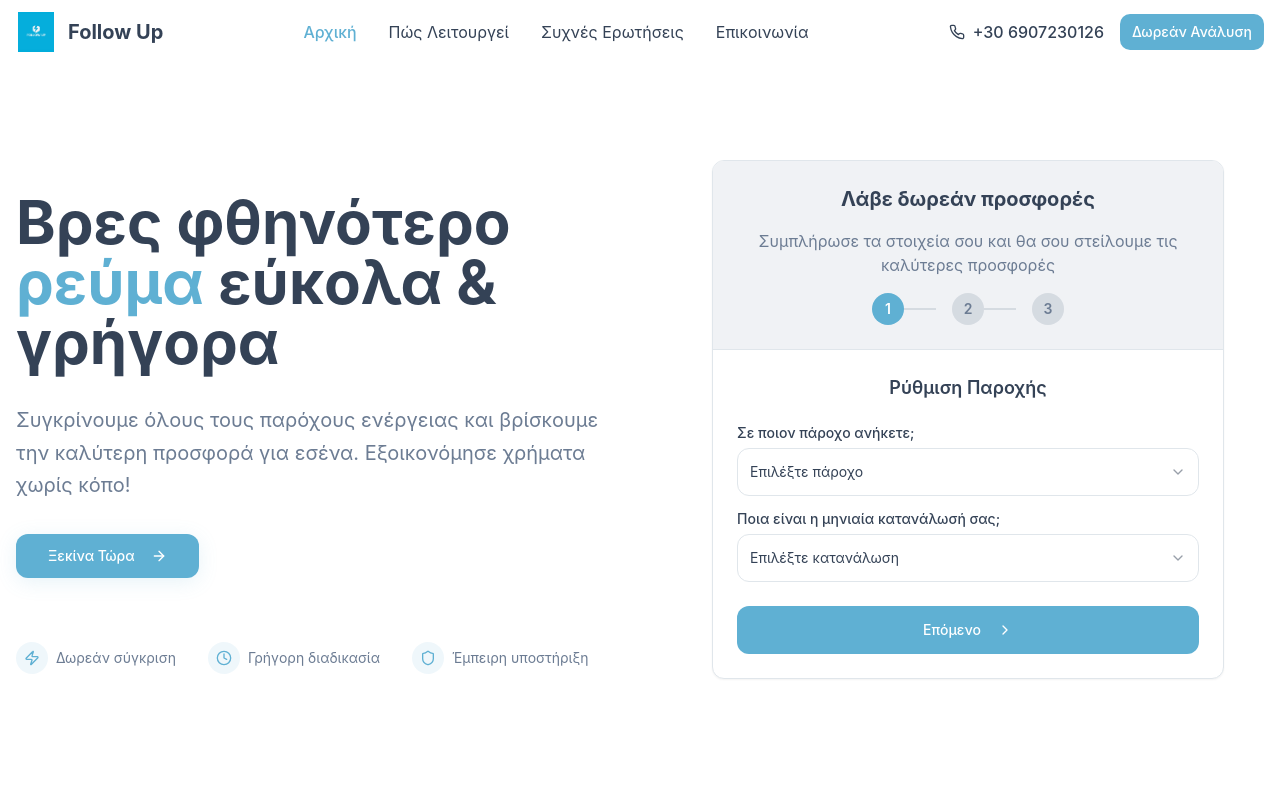
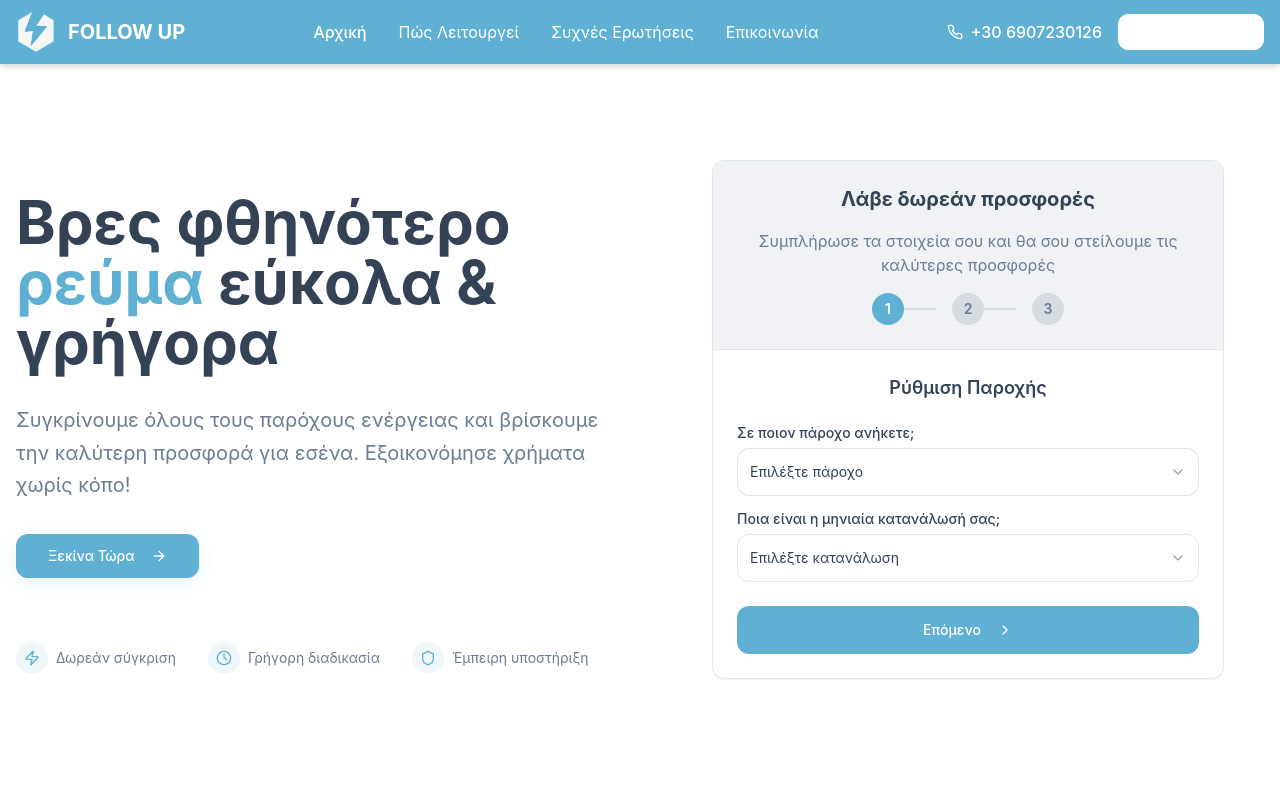
Before and after one commit to harabalos/fthinorevma-seeker-greece, a React (Vite) app: page / in a window 1280 px wide. Shown: the top 800 px of the page. Built offline with nearby package versions, Linux system fonts and the light colour scheme.

Commit message:
Update Navigation Bar styling
Apply blue background to the navigation bar, add the logo and "FOLLOW UP" text. Update button styles to have white text and borders by default, transitioning to a navy blue background with white text on hover or click.

```diff
--- a/src/components/Navigation.tsx
+++ b/src/components/Navigation.tsx
@@ -24,22 +24,18 @@ const Navigation = () => {
   ];
 
   return (
-    <nav className={`fixed top-0 left-0 right-0 z-50 transition-all duration-300 ${
-      isScrolled
-        ? 'glass-nav border-b shadow-md'
-        : 'bg-transparent'
-    }`}>
+    <nav className="fixed top-0 left-0 right-0 z-50 bg-primary border-b shadow-md transition-all duration-300">
       <div className="container mx-auto px-4">
         <div className="flex items-center justify-between h-16">
           {/* Logo */}
           <Link to="/" className="flex items-center space-x-3">
             <img
-              src="/lovable-uploads/5262cfb7-4205-416c-8379-554d64c12492.png"
+              src="/lovable-uploads/9a52fe6d-aa1e-40d7-913d-071a61dab65b.png"
               alt="Follow Up"
               className="w-10 h-10 object-contain"
             />
-            <span className="text-xl font-bold text-foreground">
-              Follow Up
+            <span className="text-xl font-bold text-white">
+              FOLLOW UP
             </span>
           </Link>
 
@@ -49,10 +45,10 @@ const Navigation = () => {
               <Link
                 key={item.path}
                 to={item.path}
-                className={`transition-colors hover:text-primary ${
+                className={`transition-colors hover:text-white/80 ${
                   location.pathname === item.path
-                    ? 'text-primary font-medium'
-                    : 'text-foreground'
+                    ? 'text-white font-medium'
+                    : 'text-white'
                 }`}
               >
                 {item.name}
@@ -64,12 +60,12 @@ const Navigation = () => {
           <div className="hidden md:flex items-center space-x-4">
             <a
               href="tel:+306907230126"
-              className="flex items-center space-x-2 text-foreground hover:text-primary transition-colors"
+              className="flex items-center space-x-2 text-white hover:text-white/80 transition-colors"
             >
               <Phone className="w-4 h-4" />
               <span className="font-medium">+30 6907230126</span>
             </a>
-            <Button asChild size="sm">
+            <Button asChild size="sm" variant="outline" className="border-white text-white hover:bg-dark-blue hover:border-dark-blue">
               <Link to="/contact">Δωρεάν Ανάλυση</Link>
             </Button>
           </div>
@@ -77,7 +73,7 @@ const Navigation = () => {
           {/* Mobile menu button */}
           <button
             onClick={() => setIsOpen(!isOpen)}
-            className="md:hidden"
+            className="md:hidden text-white"
           >
             {isOpen ? <X className="w-6 h-6" /> : <Menu className="w-6 h-6" />}
           </button>
@@ -85,32 +81,32 @@ const Navigation = () => {
 
         {/* Mobile Navigation */}
         {isOpen && (
-          <div className="md:hidden absolute top-full left-0 right-0 glass-nav border-t">
+          <div className="md:hidden absolute top-full left-0 right-0 bg-primary border-t border-white/20">
             <div className="flex flex-col py-4 space-y-4">
               {navItems.map((item) => (
                 <Link
                   key={item.path}
                   to={item.path}
                   onClick={() => setIsOpen(false)}
-                  className={`px-4 py-2 transition-colors hover:text-primary ${
+                  className={`px-4 py-2 transition-colors hover:text-white/80 ${
                     location.pathname === item.path
-                      ? 'text-primary font-medium bg-primary-light'
-                      : 'text-foreground'
+                      ? 'text-white font-medium bg-white/10'
+                      : 'text-white'
                   }`}
                 >
                   {item.name}
                 </Link>
               ))}
-              <div className="px-4 pt-4 border-t border-border">
+              <div className="px-4 pt-4 border-t border-white/20">
                 <a
                   href="tel:+306907230126"
-                  className="flex items-center space-x-2 text-foreground hover:text-primary transition-colors mb-3"
+                  className="flex items-center space-x-2 text-white hover:text-white/80 transition-colors mb-3"
                 >
                   <Phone className="w-4 h-4" />
                   <span className="font-medium">+30 6907230126</span>
                 </a>
-                <Button asChild className="w-full">
-                  <Link to="/contact" onClick={() => setIsOpen(false)}>
+                <Button asChild className="w-full" variant="outline" onClick={() => setIsOpen(false)}>
+                  <Link to="/contact" className="border-white text-white hover:bg-dark-blue hover:border-dark-blue">
                     Δωρεάν Ανάλυση
                   </Link>
                 </Button>
```
Also changed, not shown: public/follow-up-logo.png (added), public/lovable-uploads/9a52fe6d-aa1e-40d7-913d-071a61dab65b.png (added).
